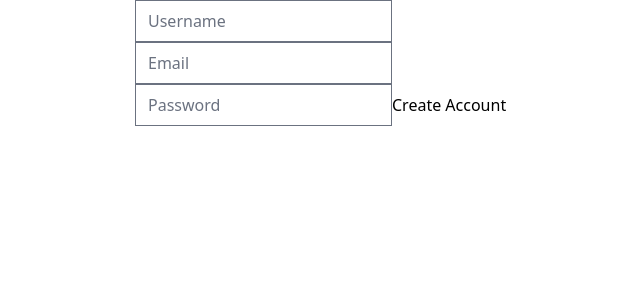
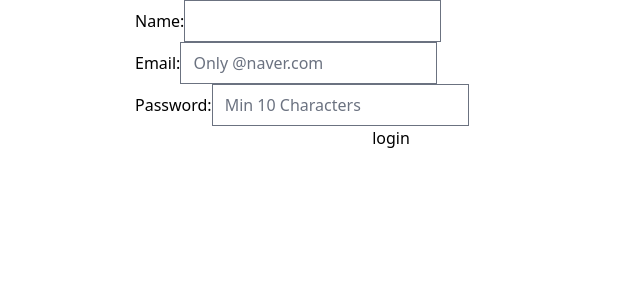
Before and after one commit to kimgorok/carrot-marcket, a Next.js app: page /forms in a window 1280 px wide. Shown: the top 300 px of the page, without its empty margins (249-889 px from the left). Built offline with nearby package versions, Linux system fonts and the light colour scheme.

Commit message:
~#8.1 fetch api

```diff
--- a/pages/api/client-test.tsx
+++ /dev/null
@@ -1,18 +0,0 @@
-import client from "../../libs/client";
-import { NextApiRequest, NextApiResponse } from "next";
-
-export default async function handler(
-  req: NextApiRequest,
-  res: NextApiResponse
-) {
-  await client.user.create({
-    data: {
-      email: "hi",
-      name: "hi",
-    },
-  });
-
-  res.json({
-    ok: true,
-  });
-}
--- /dev/null
+++ b/pages/api/users/enter.tsx
@@ -0,0 +1,13 @@
+import client from "../../../libs/client";
+import { NextApiRequest, NextApiResponse } from "next";
+
+export default async function handler(
+  req: NextApiRequest,
+  res: NextApiResponse
+) {
+  if (req.method !== "POST") {
+    res.status(401).end();
+  }
+  console.log(req.body.email);
+  res.status(200).end();
+}
--- a/pages/components/input.tsx
+++ b/pages/components/input.tsx
@@ -1,14 +1,24 @@
+import type { UseFormRegisterReturn } from "react-hook-form";
+
 interface InputProps {
   label: string;
   name: string;
   kind?: "text" | "phone" | "price";
+  // 이 key가 아무 prop이나 보낼 수 있게 함
   [key: string]: any;
+  type: string;
+  register: UseFormRegisterReturn;
+  required: boolean;
 }
 
 export default function Input({
   label,
   name,
   kind = "text",
+  register,
+  type,
+  required,
+  // 그리고 그 prop은 여기서 받음
   ...rest
 }: InputProps) {
   return (
@@ -23,7 +33,10 @@ export default function Input({
         <div className="rounded-md relative flex  items-center shadow-sm">
           <input
             id={name}
+            required={required}
+            {...register}
             {...rest}
+            type={type}
             className="appearance-none w-full px-3 py-2 border border-gray-300 rounded-md shadow-sm placeholder-gray-400 focus:outline-none focus:ring-orange-500 focus:border-orange-500"
           />
         </div>
@@ -35,7 +48,10 @@ export default function Input({
           </div>
           <input
             id={name}
+            required={required}
+            {...register}
             {...rest}
+            type={type}
             className="appearance-none pl-7 w-full px-3 py-2 border border-gray-300 rounded-md shadow-sm placeholder-gray-400 focus:outline-none focus:ring-orange-500 focus:border-orange-500"
           />
           <div className="absolute right-0 pointer-events-none pr-3 flex items-center">
@@ -50,7 +66,10 @@ export default function Input({
           </span>
           <input
             id={name}
+            required={required}
+            {...register}
             {...rest}
+            type={type}
             className="appearance-none w-full px-3 py-2 border border-gray-300 rounded-md rounded-l-none shadow-sm placeholder-gray-400 focus:outline-none focus:ring-orange-500 focus:border-orange-500"
           />
         </div>
--- a/pages/enter.tsx
+++ b/pages/enter.tsx
@@ -3,11 +3,38 @@ import { useState } from "react";
 import Button from "./components/button";
 import Input from "./components/input";
 import { cls } from "../libs/utils";
+import { useForm } from "react-hook-form";
+
+interface EnterForm {
+  email?: string;
+  phone?: string;
+}
 
 const Enter: NextPage = () => {
+  const [submitting, setSubmitting] = useState(false);
+  const { register, handleSubmit, reset } = useForm<EnterForm>();
   const [method, setMethod] = useState<"email" | "phone">("email");
-  const onEmailClick = () => setMethod("email");
-  const onPhoneClick = () => setMethod("phone");
+  const onEmailClick = () => {
+    reset();
+    setMethod("email");
+  };
+  const onPhoneClick = () => {
+    reset();
+    setMethod("phone");
+  };
+  const onValid = (data: EnterForm) => {
+    setSubmitting(true);
+    // 여기로 요청을 보냄
+    fetch("/api/users/enter", {
+      method: "POST",
+      body: JSON.stringify(data),
+      headers: {
+        "Content-Type": "application/json",
+      },
+    }).then(() => {
+      setSubmitting(false);
+    });
+  };
   return (
     <div className="mt-16 px-4">
       <h3 className="text-3xl font-bold text-center">Enter to Carrot</h3>
@@ -39,12 +66,22 @@ const Enter: NextPage = () => {
             </button>
           </div>
         </div>
-        <form className="flex flex-col mt-8 space-y-4">
+        <form
+          onSubmit={handleSubmit(onValid)}
+          className="flex flex-col mt-8 space-y-4"
+        >
           {method === "email" ? (
-            <Input name="email" label="Email address" type="email" required />
+            <Input
+              register={register("email", { required: true })}
+              name="email"
+              label="Email address"
+              type="email"
+              required
+            />
           ) : null}
           {method === "phone" ? (
             <Input
+              register={register("phone", { required: true })}
               name="phone"
               label="Phone number"
               type="number"
@@ -54,7 +91,7 @@ const Enter: NextPage = () => {
           ) : null}
           {method === "email" ? <Button text={"Get login link"} /> : null}
           {method === "phone" ? (
-            <Button text={"Get one-time password"} />
+            <Button text={submitting ? "Loading" : "Get one-time password"} />
           ) : null}
         </form>
 
--- a/pages/forms.tsx
+++ b/pages/forms.tsx
@@ -13,6 +13,7 @@ interface LoginForm {
   username: string;
   password: string;
   email: string;
+  login: string;
   errors?: string;
 }
 
@@ -21,58 +22,58 @@ export default function Forms() {
     register,
     handleSubmit,
     formState: { errors },
-    watch, // watch("name") 등으로 입력한 값을 얻어냄
     setError,
-    setValue,
-    reset,
-    resetField, //특정필드만 초기화
   } = useForm<LoginForm>({
-    mode: "onChange",
+    mode: "onSubmit",
   });
   const onValid = (data: LoginForm) => {
-    console.log("난 유효해");
-    setError("username", { message: "존재하는 유저네임입니다" }); // 오류를 수동으로 설정
-    reset();
+    setError("login", { message: "Thank you" });
   };
-  const onInvalid = (errors: FieldErrors) => {
-    console.log(errors);
-  };
-  console.log(errors);
   return (
-    <form onSubmit={handleSubmit(onValid, onInvalid)}>
+    <form className="flex flex-col" onSubmit={handleSubmit(onValid)}>
+      <div className="flex items-center">
+        Name:
         <input
           {...register("username", {
-          required: "이름이 필요해",
-          minLength: {
-            message: "5글자 이상",
-            value: 5,
-          },
+            required: "Please Write down your name.",
           })}
           type="text"
-        placeholder="Username"
+          className="hover:ring-2 ring-offset-slate-900"
         />
-      {errors.errors?.message}
+        {errors.username?.message}
+      </div>
+      <div className="flex items-center">
+        Email:
         <input
           {...register("email", {
-          required: "이메일 필요",
+            required: "Please Write down your email.",
             validate: {
-            notGmail: (value) =>
-              !value.includes("@gmail.com") || "쥐메일 안돼용",
+              onlyNaver: (value) =>
+                value.includes("@naver.com") || "Only @naver emails allowed",
             },
           })}
           type="email"
-        placeholder="Email"
-        className={`${Boolean(errors.email?.message) ? "border-red-500" : ""}`}
+          placeholder="Only @naver.com"
         />
         {errors.email?.message}
+      </div>
+      <div className="flex items-center">
+        Password:
         <input
           {...register("password", {
-          required: "비밀번호 필요",
+            required: "Please Write down your password.",
+            minLength: {
+              message: "Password has to be more than 10 char",
+              value: 10,
+            },
           })}
           type="password"
-        placeholder="Password"
+          placeholder="Min 10 Characters"
         />
-      <input type="submit" value="Create Account" />
+        {errors.password?.message}
+      </div>
+      <input type="submit" value="login" />
+      {errors.login?.message}
     </form>
   );
 }
```
Lines whose indentation alone changed are shown as unchanged.
